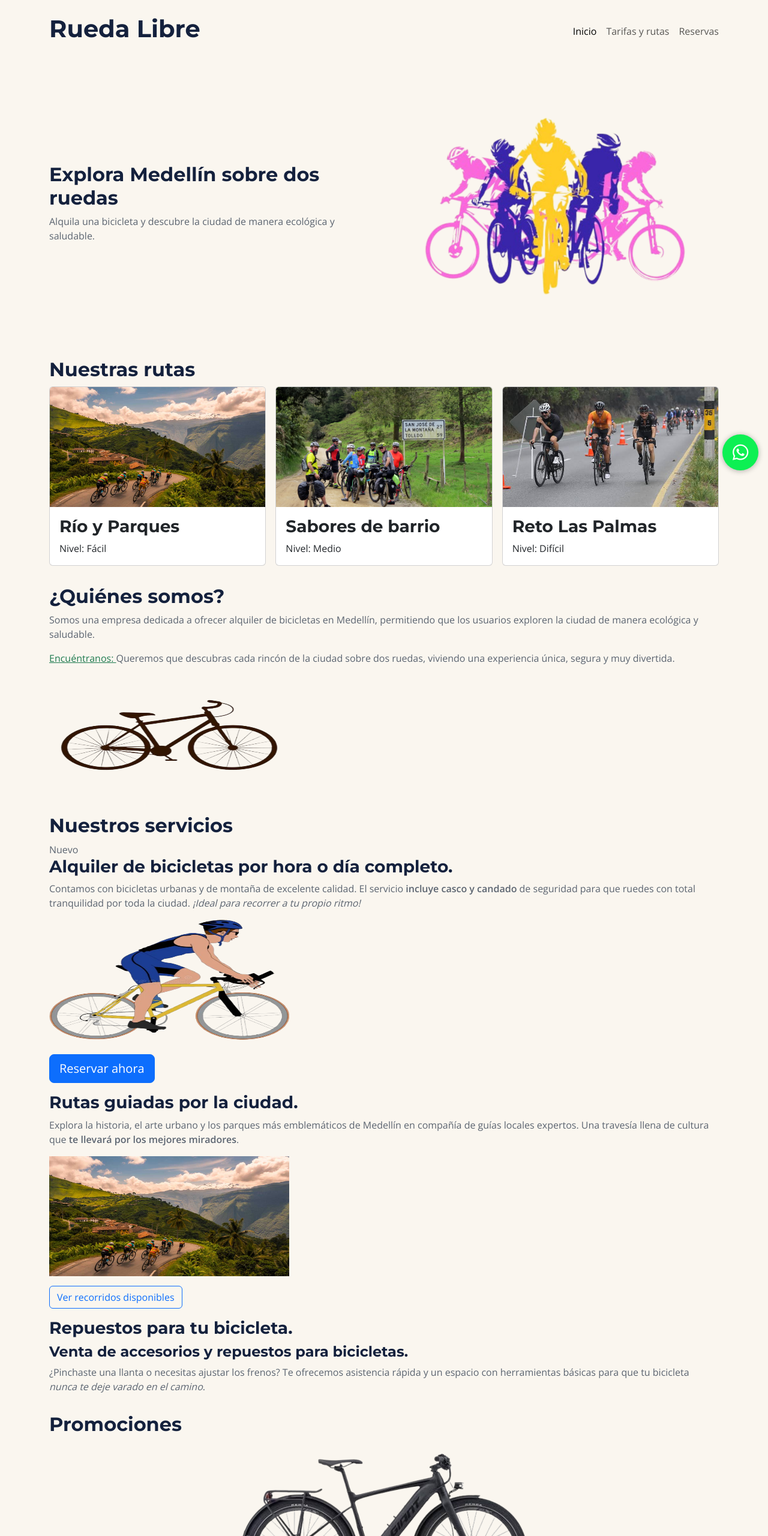
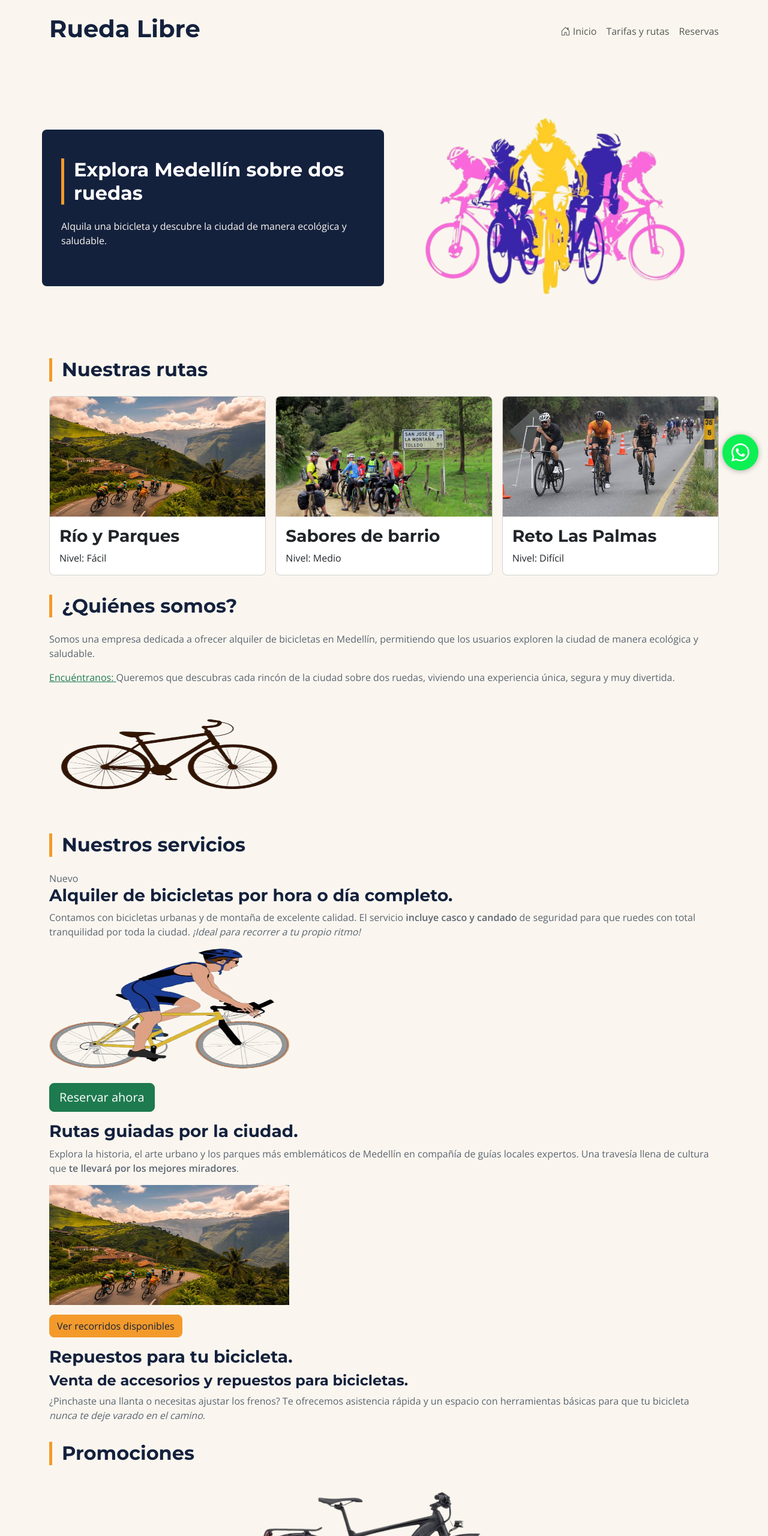
Before and after one commit to alexxabr-19/rueda-libre, a plain HTML site: page index.html in a window 1280 px wide. Shown: the top 2560 px of the page at 60% size. Drawn offline with nearby package versions, Linux system fonts and the light colour scheme.

Commit message:
Rueda Libre v2.0

```diff
--- a/css/styles.css
+++ b/css/styles.css
@@ -13,6 +13,16 @@
     --espaciado-pequeno: 0.5rem;
     --espaciado-mediano: 1rem;
     --espaciado-grande: 2rem;
+
+    --bs-primary: var(--verde-ruta);
+    --bs-primary-rgb: 30, 122, 79;
+
+    --bs-body-font-family: var(--fuente-textos);
+
+    --bs-link-color: var(--verde-ruta);
+    --bs-link-color-rgb: 30, 122, 79;
+
+    --bs-border-radius: 0.5rem;
 
     scroll-behavior: auto;
 }
@@ -196,3 +206,103 @@ section {
     margin-top: var(--espaciado-grande);
     margin-bottom: var(--espaciado-grande);
 }
+
+
+/* BOTÓN PRINCIPAL - VERDE RUTA */
+.btn-primary {
+    --bs-btn-color: #FFFFFF;
+    --bs-btn-bg: var(--verde-ruta);
+    --bs-btn-border-color: var(--verde-ruta);
+
+    --bs-btn-hover-color: #FFFFFF;
+    --bs-btn-hover-bg: #17613F;
+    --bs-btn-hover-border-color: #17613F;
+
+    --bs-btn-active-color: #FFFFFF;
+    --bs-btn-active-bg: #124D32;
+    --bs-btn-active-border-color: #124D32;
+
+    --bs-btn-disabled-color: #FFFFFF;
+    --bs-btn-disabled-bg: var(--verde-ruta);
+    --bs-btn-disabled-border-color: var(--verde-ruta);
+}
+
+
+
+/* BOTÓN PERSONALIZADO - NARANJA PEDAL */
+.btn-naranja-pedal {
+    --bs-btn-color: var(--azul-noche);
+    --bs-btn-bg: var(--naranja-pedal);
+    --bs-btn-border-color: var(--naranja-pedal);
+
+    --bs-btn-hover-color: #FFFFFF;
+    --bs-btn-hover-bg: #8A4700;
+    --bs-btn-hover-border-color: #8A4700;
+
+    --bs-btn-active-color: #FFFFFF;
+    --bs-btn-active-bg: #713A00;
+    --bs-btn-active-border-color: #713A00;
+
+    --bs-btn-disabled-color: var(--azul-noche);
+    --bs-btn-disabled-bg: var(--naranja-pedal);
+    --bs-btn-disabled-border-color: var(--naranja-pedal);
+}
+
+
+
+/* UTILIDADES PRIMARIAS DE BOOTSTRAP 5.3 */
+:root {
+    --bs-primary-rgb: 30, 122, 79;
+}
+
+body .text-primary {
+    --bs-text-opacity: 1;
+    color: rgba(var(--bs-primary-rgb), var(--bs-text-opacity));
+}
+
+body .bg-primary {
+    --bs-bg-opacity: 1;
+    background-color: rgba(var(--bs-primary-rgb), var(--bs-bg-opacity));
+}
+
+
+/* PORTADA PRINCIPAL */
+.portada-rueda {
+    background-color: var(--azul-noche);
+    color: var(--crema);
+    padding: 3rem 2rem;
+    border-radius: var(--bs-border-radius);
+}
+
+.portada-rueda h2,
+.portada-rueda h3 {
+    color: var(--blanco);
+}
+
+/* TÍTULOS */
+.titulo-seccion {
+    color: var(--azul-noche);
+    font-family: var(--fuente-titulos);
+    font-weight: 700;
+    border-left: 5px solid var(--naranja-pedal);
+    padding-left: 1rem;
+    margin-bottom: 1.5rem;
+}
+
+
+/* PIE DE PÁGINA */
+.pie-rueda {
+    background-color: var(--azul-noche);
+    color: var(--blanco);
+    padding: 2rem;
+    border-radius: var(--bs-border-radius);
+}
+
+.pie-rueda a {
+    color: var(--blanco);
+    text-decoration: underline;
+}
+
+.pie-rueda a:hover {
+    color: var(--naranja-pedal);
+}
--- a/index.html
+++ b/index.html
@@ -13,7 +13,7 @@
     <link rel="preconnect" href="https://fonts.gstatic.com" crossorigin>
     <link href="https://fonts.googleapis.com/css2?family=Montserrat:wght@700&family=Open+Sans:wght@400;600&display=swap"
         rel="stylesheet">
-    <link rel="stylesheet" href="https://cdnjs.cloudflare.com/ajax/libs/font-awesome/6.5.1/css/all.min.css">
+    <link rel="stylesheet" href="https://cdn.jsdelivr.net/npm/bootstrap-icons@1.13.1/font/bootstrap-icons.min.css">
     <link rel="stylesheet" href="./css/styles.css">
 </head>
 
@@ -34,7 +34,10 @@
                 <div class="collapse navbar-collapse" id="menuPrincipal">
                     <ul class="navbar-nav ms-lg-auto mb-2 mb-lg-0">
                         <li class="nav-item">
-                            <a class="nav-link active" aria-current="page" href="./index.html">Inicio</a>
+                            <a class="nav-link" href="../index.html">
+                                <i class="bi bi-house-door" aria-hidden="true"></i>
+                                Inicio
+                            </a>
                         </li>
                         <li class="nav-item">
                             <a class="nav-link" href="./paginas/tarifas.html">Tarifas y rutas</a>
@@ -51,8 +54,8 @@
 
     <main class="container mt-4">
         <section class="row align-items-center g-4">
-            <div class="col-12 col-md-6 portada-texto">
-                <h2>Explora Medellín sobre dos ruedas</h2>
+            <div class="col-12 col-md-6 portada-texto portada-rueda">
+                <h2 class="titulo-seccion">Explora Medellín sobre dos ruedas</h2>
                 <p>Alquila una bicicleta y descubre la ciudad de manera ecológica y saludable.</p>
             </div>
             <div class="col-12 col-md-6">
@@ -61,7 +64,7 @@
         </section>
 
         <section class="rutas">
-            <h2>Nuestras rutas</h2>
+            <h2 class="titulo-seccion">Nuestras rutas</h2>
 
             <div class="row g-3 mb-3">
                 <div class="col-12 col-md-4">
@@ -100,7 +103,7 @@
         </section>
 
         <section>
-            <h2>¿Quiénes somos?</h2>
+            <h2 class="titulo-seccion">¿Quiénes somos?</h2>
             <p>Somos una empresa dedicada a ofrecer alquiler de bicicletas en Medellín, permitiendo que los usuarios
                 exploren la ciudad de manera ecológica y saludable.</p>
             <p><a href="#encuentranos">Encuéntranos: </a> Queremos que descubras cada rincón de la ciudad sobre dos
@@ -109,7 +112,7 @@
         </section>
 
         <section>
-            <h2>Nuestros servicios</h2>
+            <h2 class="titulo-seccion">Nuestros servicios</h2>
             <article>
                 <span class="etiqueta-nuevo">Nuevo</span>
                 <h3>Alquiler de bicicletas por hora o día completo.</h3>
@@ -132,7 +135,7 @@
                 <img src="./img/ruta.jpg" alt="ruta_guiada" width="400" height="200">
 
                 <p>
-                    <a class="btn btn-outline-primary mt-3" href="./paginas/tarifas.html#recorridos">
+                    <a class="btn btn-naranja-pedal mt-3" href="./paginas/tarifas.html#recorridos">
                         Ver recorridos disponibles
                     </a>
                 </p>
@@ -149,9 +152,10 @@
 
         <section class="promociones my-4">
 
-            <h2>Promociones</h2>
+            <h2 class="titulo-seccion">Promociones</h2>
 
-            <div id="carouselPromociones" class="carousel slide carousel-dark" data-bs-ride="carousel" data-bs-interval="3000">
+            <div id="carouselPromociones" class="carousel slide carousel-dark" data-bs-ride="carousel"
+                data-bs-interval="3000">
 
                 <div class="carousel-inner">
                     <div class="carousel-item active">
@@ -205,7 +209,7 @@
 
 
         <section class="flota">
-            <h2> Nuestra flota </h2>
+            <h2 class="titulo-seccion"> Nuestra flota </h2>
             <div class="row g-3">
 
                 <div class="col-12 col-sm-6 col-lg-4 col-xl-3">
@@ -339,7 +343,7 @@
         </section>
 
         <section>
-            <h2 class="text-center mb-4 mt-4">¿Por qué Rueda Libre?</h2>
+            <h2 class="text-center mb-4 mt-4 titulo-seccion">¿Por qué Rueda Libre?</h2>
             <div class="row g-4 mb-4">
                 <div class="col-12 col-md-6 col-lg-3">
                     <div class="border p-3 h-100">
@@ -373,7 +377,7 @@
         </section>
 
         <section>
-            <h2> ¿Cómo alquilar? </h2>
+            <h2 class="titulo-seccion"> ¿Cómo alquilar? </h2>
             <ol>
                 <li>Elige el tipo de bicicleta o servicio que prefieras.</li>
                 <li>Contáctanos y verifica la disponibilidad para tu fecha.</li>
@@ -383,7 +387,7 @@
         </section>
 
         <section id="encuentranos">
-            <h2>Encuéntranos</h2>
+            <h2 class="titulo-seccion">Encuéntranos</h2>
             <p>Estamos ubicados en el centro de Medellín, cerca de la estación de metro Parque Berrío.</p>
             <p>Dirección: Calle 50 # 50-50, Medellín, Colombia <a href="https://maps.google.com/?q=Medellin"
                     target="_blank">Ver nuestra sede en Google Maps</a></p>
@@ -392,7 +396,7 @@
         </section>
     </main>
 
-    <footer class="container row mx-auto py-4 g-3 text-center">
+    <footer class="container row mx-auto py-4 g-3 text-center pie-rueda">
         <div class="col-12 col-md-4">
             <p>Rueda Libre | 2026</p>
             <p>Alquiler de bicicletas en Medellín</p>
@@ -410,7 +414,13 @@
         </div>
     </footer>
 
-    <a class="whatsapp" href="https://wa.me/573000000000" target="_blank"> <i class="fa-brands fa-whatsapp"></i></a>
+
+    <a class="whatsapp" href="https://wa.me/573000000000" target="_blank" rel="noopener noreferrer"
+        aria-label="Contactar a Rueda Libre por WhatsApp">
+
+        <i class="bi bi-whatsapp" aria-hidden="true"></i>
+    </a>
+
     <script src="https://cdn.jsdelivr.net/npm/bootstrap@5.3.9/dist/js/bootstrap.bundle.min.js"
         integrity="sha384-WyOxWvTyr1QaMPfiPJSv76iReVthorl5uWlFtZPyK0IEB0hGzo9y5Bp9mYanr8Bu"
         crossorigin="anonymous"></script>
```
Also changed, not shown: paginas/reservas.html (+24 -5 lines), paginas/tarifas.html (+9 -4 lines).
